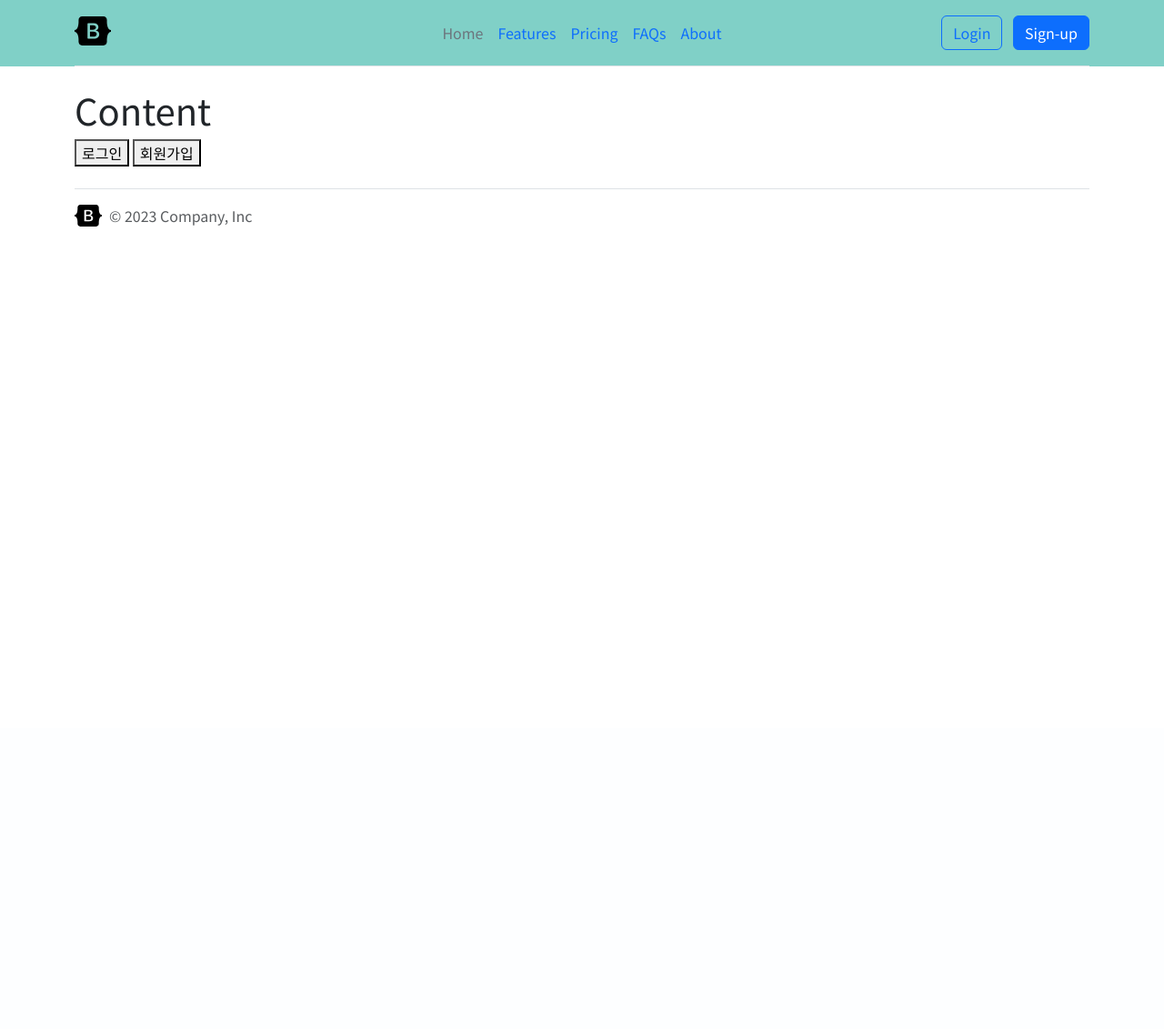
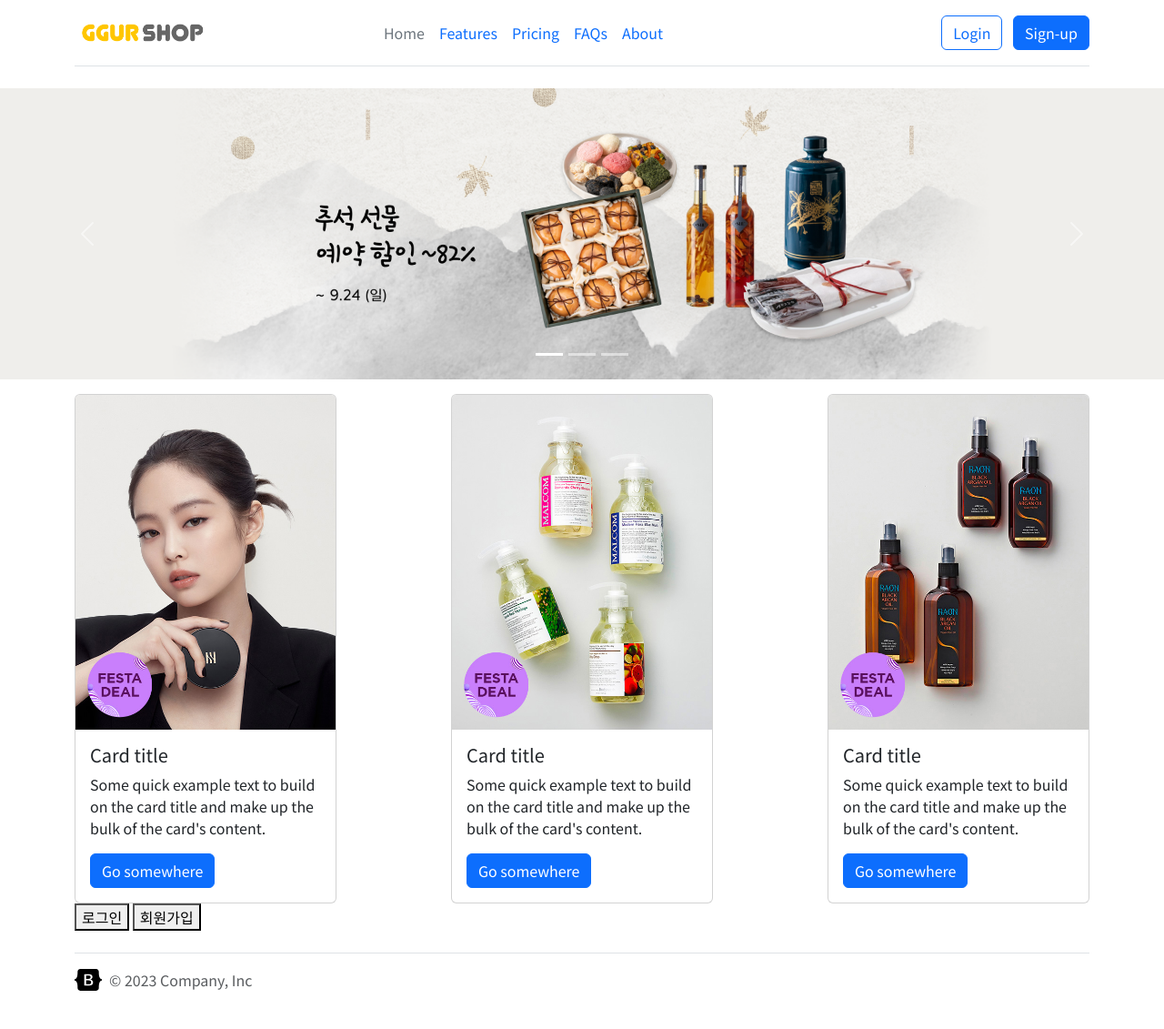
Before and after one commit to dev-ggur/spring-dev, a Spring Boot app: page / in a window 1280 px wide. Shown: the whole page at 91% size. Before the commit the page ends 249 px from the top, so only its background shows below. Run offline with Spring Boot 4, Linux system fonts and the light colour scheme; some of the project's set-up classes (security, data sources, template engines, error pages and the like) are left out, and stand-ins take their place; some libraries are stand-ins or nearby versions.

Commit message:
#메인페이지 외 디자인 추가

```diff
--- a/src/main/java/com/devspringboot/config/WebSecurityConfig.java
+++ b/src/main/java/com/devspringboot/config/WebSecurityConfig.java
@@ -22,7 +22,7 @@ public class WebSecurityConfig {
     public SecurityFilterChain filterChain(HttpSecurity http) throws Exception {
         http
                 .authorizeHttpRequests((authorize) -> authorize
-                        .requestMatchers("/login","/","/join","/static/**","/sms/send").permitAll()
+                        .requestMatchers("/login","/","/join","/static/**", "/css/**").permitAll()
                         .anyRequest().authenticated())
                 .formLogin((form) ->
                         form.loginPage("/login")
--- /dev/null
+++ b/src/main/resources/static/css/color.css
@@ -0,0 +1,3 @@
+.main-color {
+    background-color: #81baff;
+}
--- a/src/main/resources/templates/fragments/default_layout.html
+++ b/src/main/resources/templates/fragments/default_layout.html
@@ -11,8 +11,10 @@
     <link rel="preconnect" href="https://fonts.googleapis.com">
     <link rel="preconnect" href="https://fonts.gstatic.com" crossorigin>
     <link href="https://fonts.googleapis.com/css2?family=Noto+Sans+KR&display=swap" rel="stylesheet">
+    <link href="/css/color.css" type="text/css" rel="stylesheet">
     <!-- content script -->
-    <th:block layout:fragment="css"></th:block>
+    <th:block layout:fragment="css">
+    </th:block>
     <!-- content script -->
     <th:block layout:fragment="script"></th:block>
 </head>
--- a/src/main/resources/templates/fragments/header.html
+++ b/src/main/resources/templates/fragments/header.html
@@ -1,6 +1,6 @@
 <html lagn="ko" xmlns:th="http://www.thymeleaf.org">
 <!--headerFragment 선언-->
-<div th:fragment="headerFragment" style="background-color: #80d0c7">
+<div th:fragment="headerFragment">
     <svg xmlns="http://www.w3.org/2000/svg" class="d-none">
         <symbol id="bootstrap" viewBox="0 0 118 94">
             <title>Bootstrap</title>
@@ -8,12 +8,15 @@
         </symbol>
     </svg>
     <div class="container">
-        <header class="d-flex flex-wrap align-items-center justify-content-center justify-content-md-between py-3 mb-4 border-bottom">
-            <div class="col-md-3 mb-2 mb-md-0">
+        <header class="d-flex flex-wr ap align-items-center justify-content-center justify-content-md-between py-3 mb-4 border-bottom">
+            <!-- <div class="col-md-3 mb-2 mb-md-0">
                 <a href="/" class="d-inline-flex link-body-emphasis text-decoration-none">
                     <svg class="bi" width="40" height="32" role="img" aria-label="Bootstrap"><use xlink:href="#bootstrap"/></svg>
                 </a>
-            </div>
+            </div> -->
+            <a class="navbar-brand" href="#">
+                <img src="/img/ggur_logo.png" alt="Bootstrap" width="150">
+            </a>
 
             <ul class="nav col-12 col-md-auto mb-2 justify-content-center mb-md-0">
                 <li><a href="#" class="nav-link px-2 link-secondary">Home</a></li>
--- a/src/main/resources/templates/home.html
+++ b/src/main/resources/templates/home.html
@@ -16,8 +16,59 @@
 
 <!-- Content -->
 <div layout:fragment="content">
+    <div id="carouselExampleCaptions" class="carousel slide">
+        <div class="carousel-indicators">
+            <button type="button" data-bs-target="#carouselExampleCaptions" data-bs-slide-to="0" class="active" aria-current="true" aria-label="Slide 1"></button>
+            <button type="button" data-bs-target="#carouselExampleCaptions" data-bs-slide-to="1" aria-label="Slide 2"></button>
+            <button type="button" data-bs-target="#carouselExampleCaptions" data-bs-slide-to="2" aria-label="Slide 3"></button>
+        </div>
+        <div class="carousel-inner">
+            <div class="carousel-item active">
+                <img src="img/main_img1.png" class="d-block w-100" alt="...">
+            </div>
+            <div class="carousel-item">
+                <img src="img/main_img2.jpg" class="d-block w-100" alt="...">
+            </div>
+            <div class="carousel-item">
+                <img src="img/main_img3.png" class="d-block w-100" alt="...">
+            </div>
+        </div>
+        <button class="carousel-control-prev" type="button" data-bs-target="#carouselExampleCaptions" data-bs-slide="prev">
+            <span class="carousel-control-prev-icon" aria-hidden="true"></span>
+            <span class="visually-hidden">Previous</span>
+        </button>
+        <button class="carousel-control-next" type="button" data-bs-target="#carouselExampleCaptions" data-bs-slide="next">
+            <span class="carousel-control-next-icon" aria-hidden="true"></span>
+            <span class="visually-hidden">Next</span>
+        </button>
+    </div>
     <div class="container">
-        <h1>Content</h1>
+        <div class="d-flex justify-content-between mt-3">
+            <div class="card" style="width: 18rem;">
+                <img src="img/card_img1.jpg" class="card-img-top" alt="...">
+                <div class="card-body">
+                    <h5 class="card-title">Card title</h5>
+                    <p class="card-text">Some quick example text to build on the card title and make up the bulk of the card's content.</p>
+                    <a href="#" class="btn btn-primary">Go somewhere</a>
+                </div>
+            </div>
+            <div class="card" style="width: 18rem;">
+                <img src="/img/card_img2.jpg" class="card-img-top" alt="...">
+                <div class="card-body">
+                    <h5 class="card-title">Card title</h5>
+                    <p class="card-text">Some quick example text to build on the card title and make up the bulk of the card's content.</p>
+                    <a href="#" class="btn btn-primary">Go somewhere</a>
+                </div>
+            </div>
+            <div class="card" style="width: 18rem;">
+                <img src="/img/card_img3.jpg" class="card-img-top" alt="...">
+                <div class="card-body">
+                    <h5 class="card-title">Card title</h5>
+                    <p class="card-text">Some quick example text to build on the card title and make up the bulk of the card's content.</p>
+                    <a href="#" class="btn btn-primary">Go somewhere</a>
+                </div>
+            </div>
+        </div>
         <div sec:authorize="isAnonymous()">
             <button type="button" th:onclick="|location.href='@{/login}'|" >로그인</button>
             <button type="button" th:onclick="|location.href='@{/join}'|" >회원가입</button>
```
Also changed, not shown: src/main/resources/templates/member/join.html (+24 -12 lines), src/main/resources/templates/member/login.html (+10 -7 lines), src/main/resources/static/img/card_img1.jpg (added), src/main/resources/static/img/card_img2.jpg (added), src/main/resources/static/img/card_img3.jpg (added), src/main/resources/static/img/ggur_logo.png (added), src/main/resources/static/img/main_img1.png (added), src/main/resources/static/img/main_img2.jpg (added), src/main/resources/static/img/main_img3.png (added).
